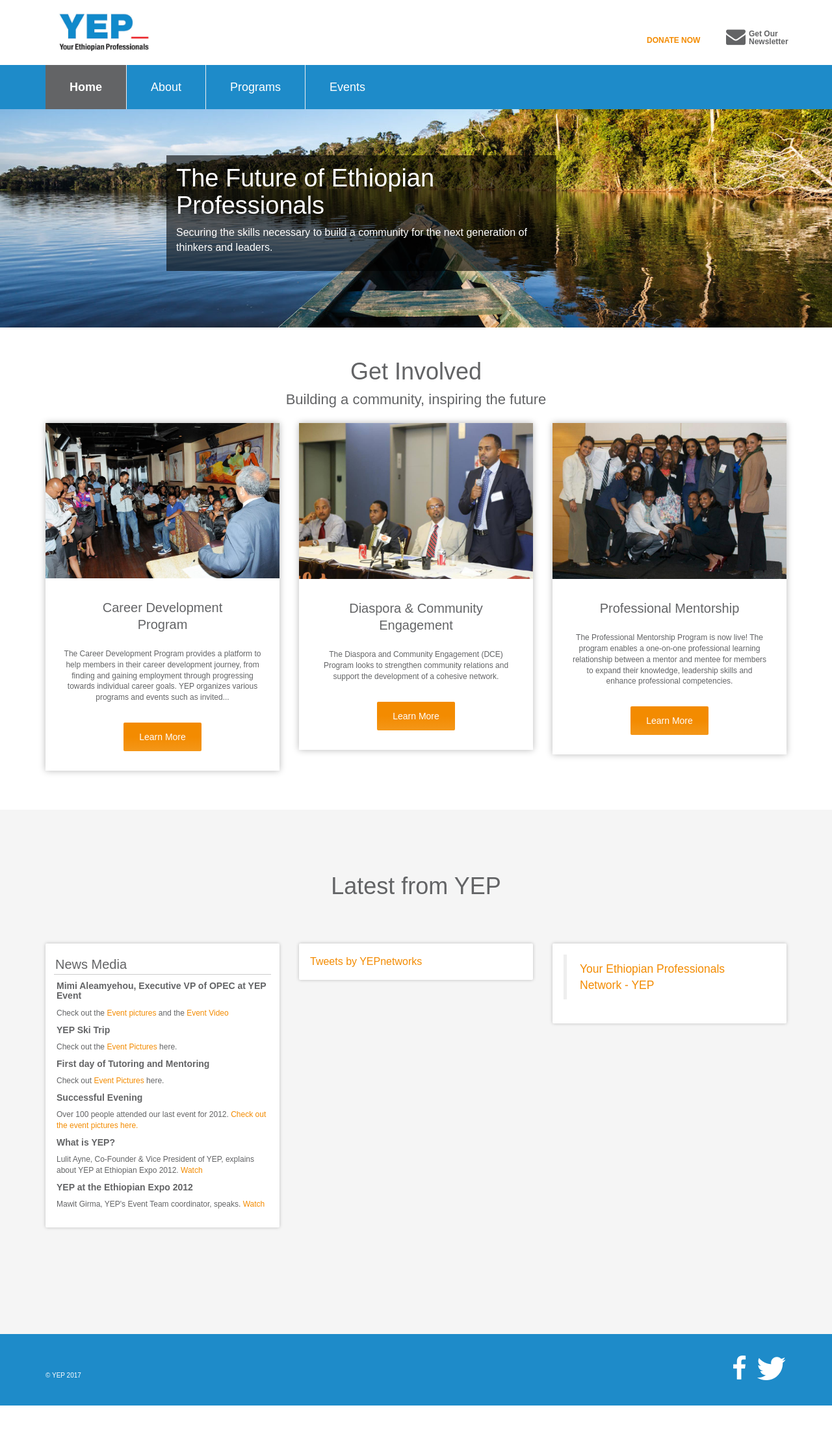
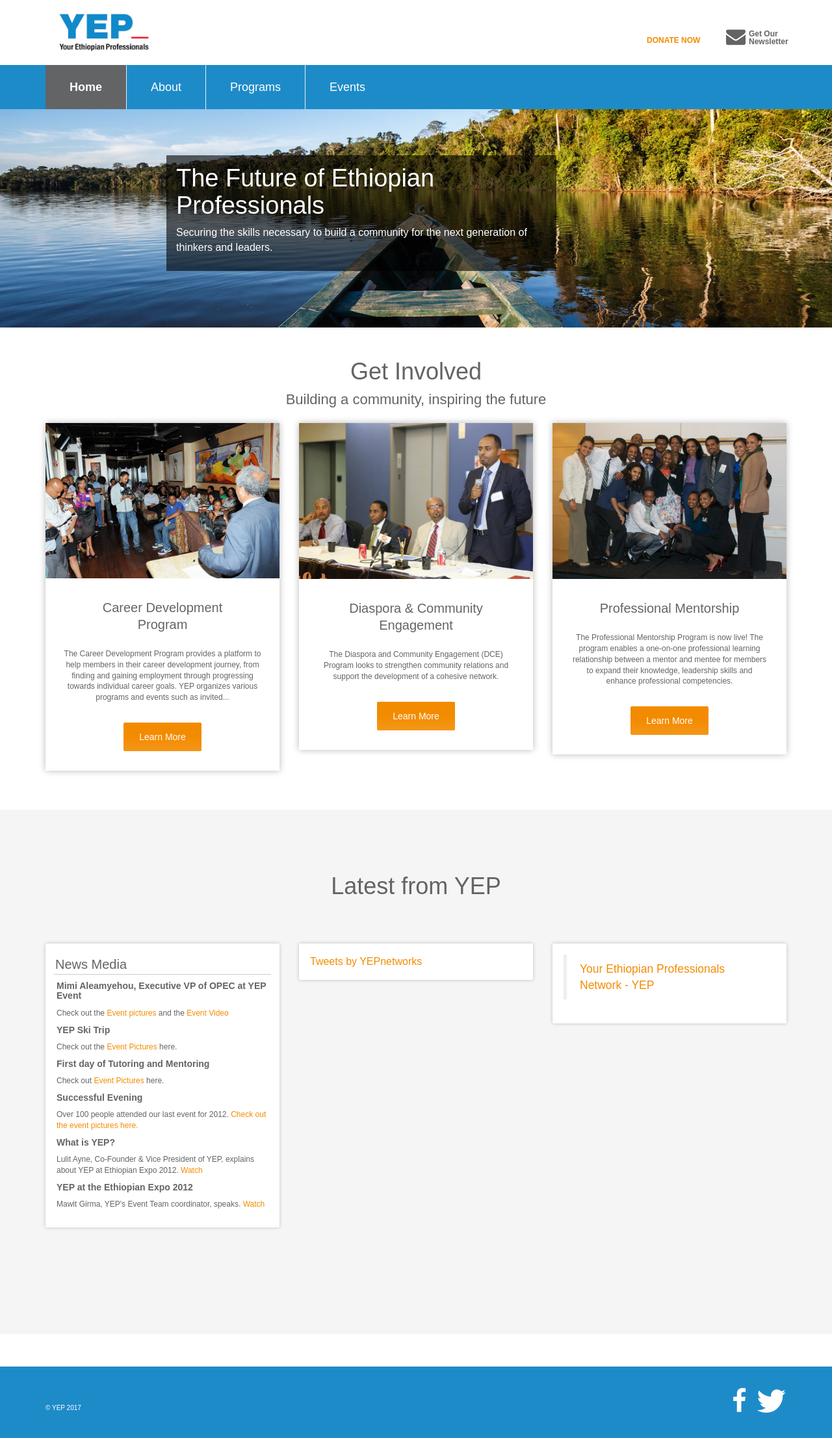
Before and after one commit to YEPNetwork/yepnetwork.github.io, a Jekyll site: the page built from index.html, in a window 1280 px wide. Shown: the whole page at 65% size. Built offline with Jekyll 4.4.1, drawn with Linux system fonts in a browser that asks for light colours; nearby versions of some CDN libraries; some web fonts are replaced; comment, search, counter and statistics services are not loaded; before the commit the page ends 2163 px from its top, so only the background shows below that.

Commit message:
Added spacing between content and footer.

```diff
--- a/_sass/_overrides.scss
+++ b/_sass/_overrides.scss
@@ -4,7 +4,7 @@ html {
   min-height: 100%;
 }
 body {
-  margin-bottom: $footer-height;
+  margin-bottom: $footer-height + 50px;
 }
 
 // Content spacer.
```
